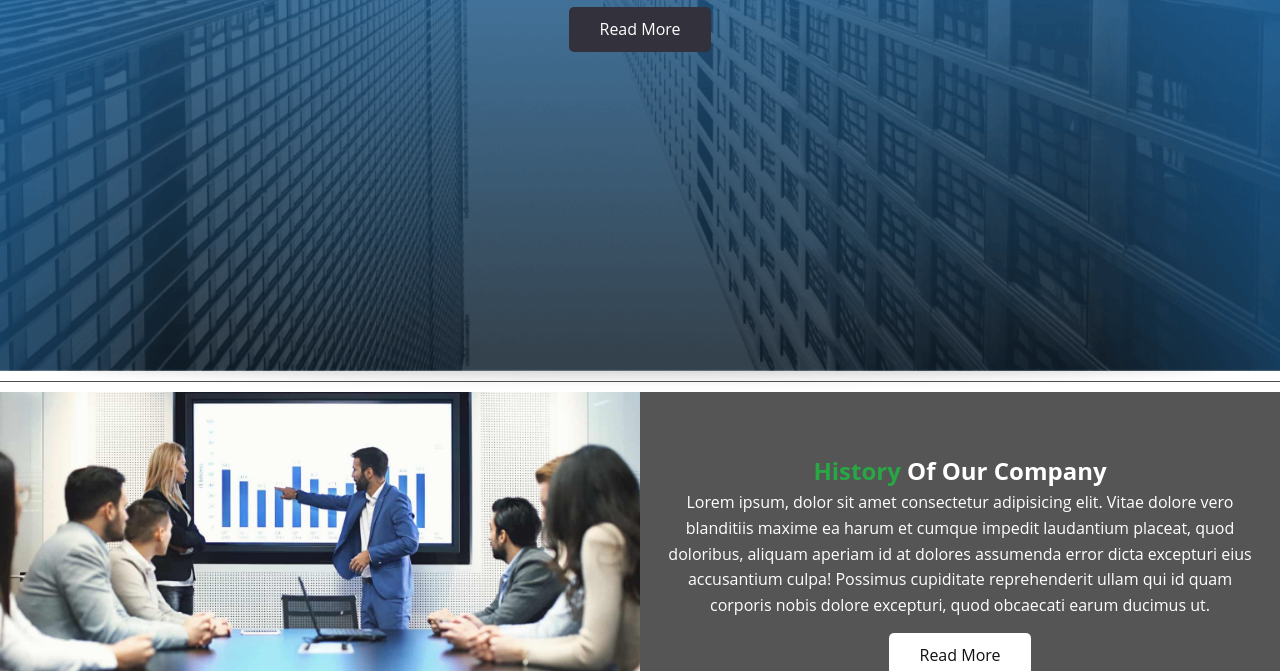
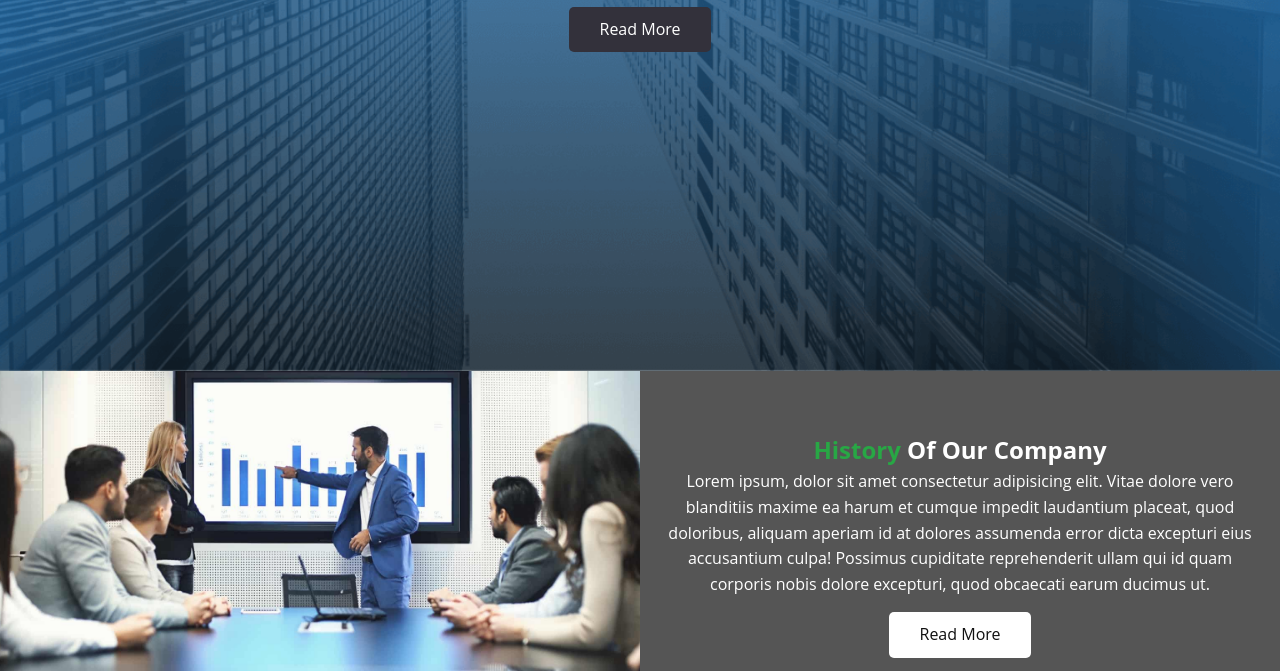
Before and after one commit to rivaldofez/FGA-D39, a plain HTML site: page index.html in a window 1280 px wide. Shown: the part 429-1100 px from the top of the page. Drawn offline with Linux system fonts and the light colour scheme.

Commit message:
remove border

```diff
--- a/index.html
+++ b/index.html
@@ -27,8 +27,6 @@
         </div>
 
     </header>
-
-    <div class="border"></div>
 
     <div class="home-info">
         <div class="info-img"></div>
```
